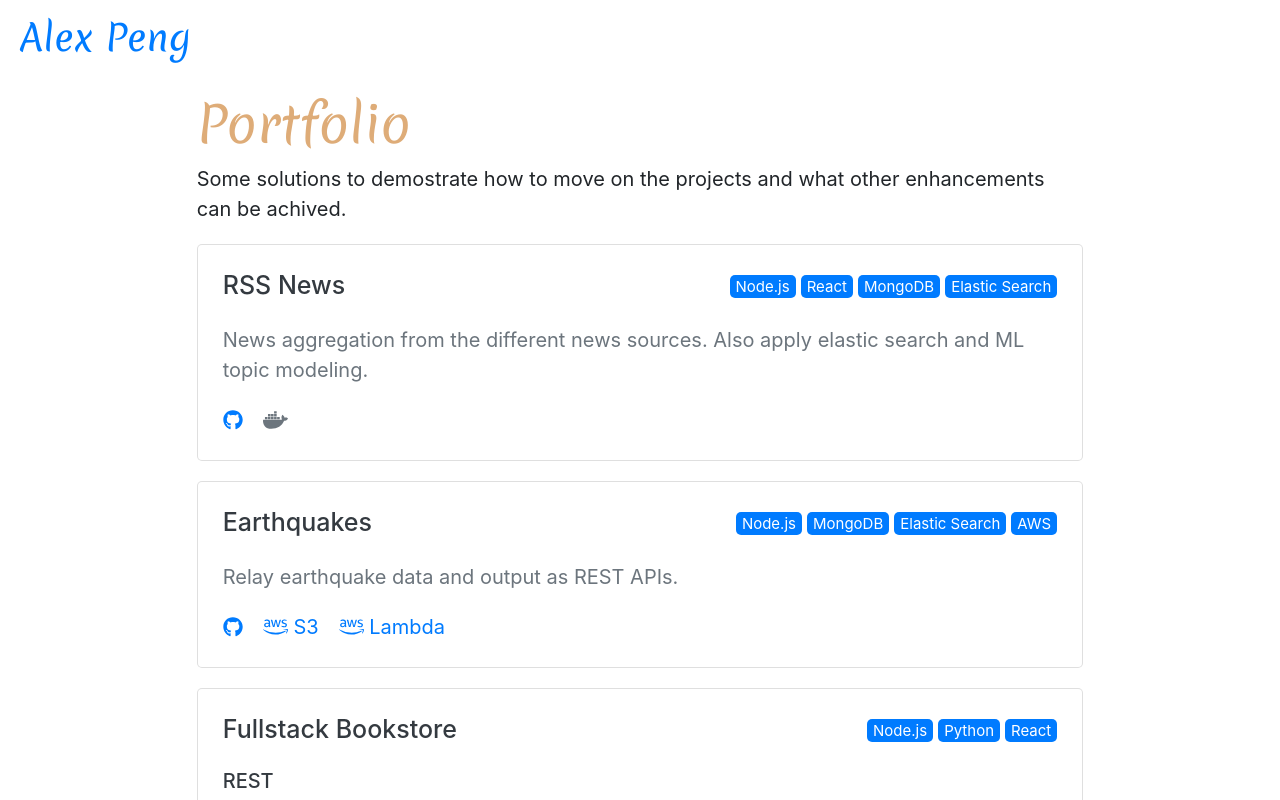
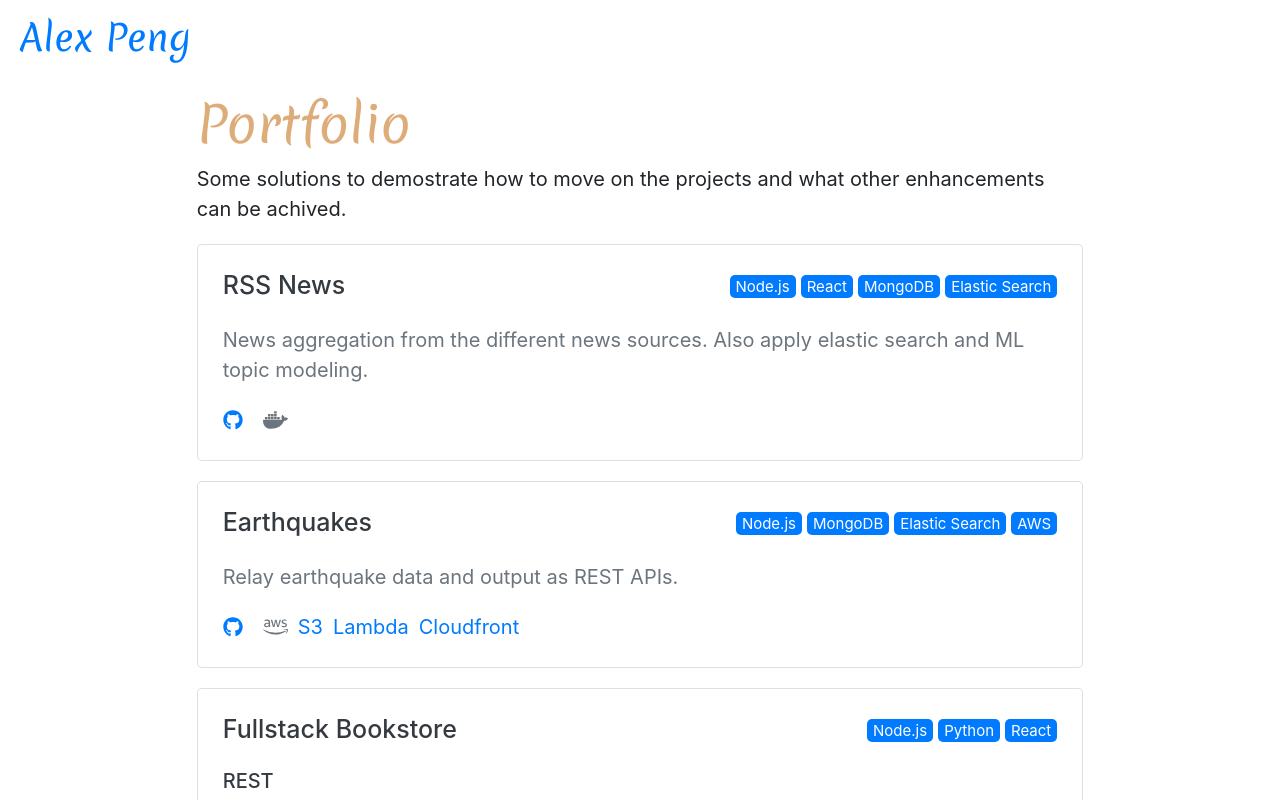
Before and after one commit to ccapeng/home, a Gatsby site: page /portfolio in a window 1280 px wide. Shown: the top 800 px of the page. Built offline with nearby package versions, Linux system fonts and the light colour scheme; Gatsby itself is replaced by a stand-in of ours.

Commit message:
cloudfront

```diff
--- a/src/pages/portfolio.js
+++ b/src/pages/portfolio.js
@@ -82,20 +82,36 @@ const PortfolioPage = () => (
                 </a>
               </li>
               <li class="d-inline mr-3">
+                <span title="AWS" class="text-secondary">
+                  <FontAwesomeIcon icon={faAws} size="1x"/>
+                </span>
                 <a href="http://alex-react.s3-website-us-east-1.amazonaws.com/"
                   target="_blank"
                   title="Github"
-                  rel="noreferrer">
-                    <FontAwesomeIcon icon={faAws} size="1x"/> S3
+                  rel="noreferrer"
+                  class="ml-2"
+                  >
+                     S3
                 </a>
-              </li>
-              <li class="d-inline mr-3">
+
                 <a href="https://zwr90fcqtl.execute-api.us-east-1.amazonaws.com/dev/api/earthquakes"
                   target="_blank"
                   title="Github"
-                  rel="noreferrer">
-                    <FontAwesomeIcon icon={faAws} size="1x"/> Lambda
+                  rel="noreferrer"
+                  class="ml-2"
+                  >
+                    Lambda
                 </a>
+
+                <a href="https://d18i7nuoh1e3vv.cloudfront.net/"
+                  target="_blank"
+                  title="Github"
+                  rel="noreferrer"
+                  class="ml-2"
+                  >
+                    Cloudfront
+                </a>
+
               </li>
             </ul>
           </div>
```
